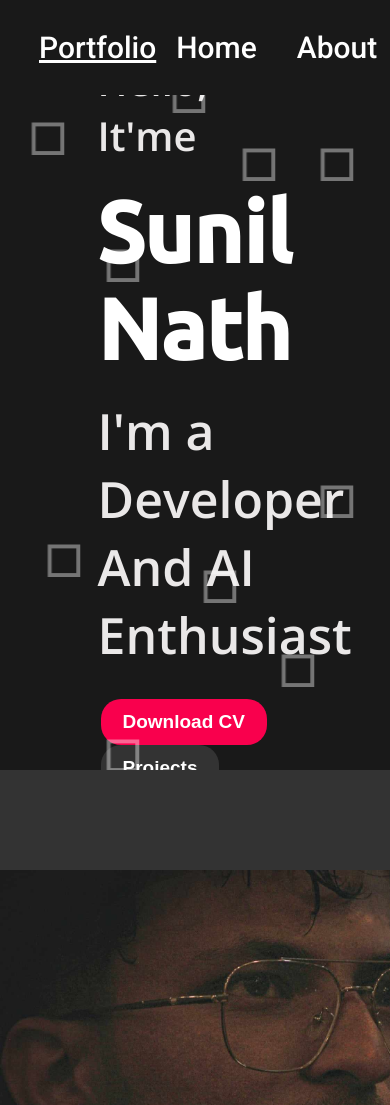
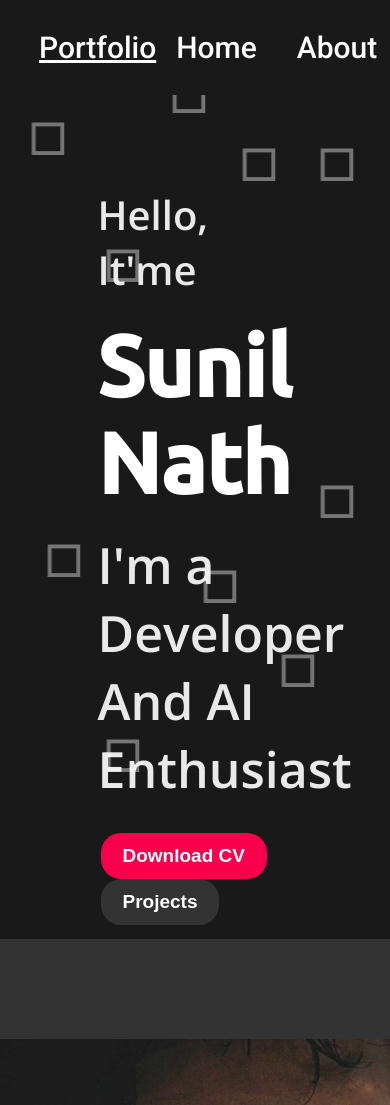
Before and after one commit to Sunilyogi333/Portfolio-Website, a plain HTML site: page index.html in a window 390 px wide. Shown: the top 1105 px of the page. Drawn offline with nearby package versions, Linux system fonts and the light colour scheme.

Commit message:
some update

```diff
--- a/index.html
+++ b/index.html
@@ -6,7 +6,7 @@
     <meta http-equiv="X-UA-Compatible" content="IE=edge">
     <meta name="viewport" content="width=device-width, initial-scale=1.0">
     <title>Sunil Nath-Portfolio website</title>
-    <link rel="stylesheet" href="style123.css">
+    <link rel="stylesheet" href="style.css">
     <script src="https://kit.fontawesome.com/5a78363638.js" crossorigin="anonymous"></script>
 </head>
 
--- a/style123.css
+++ b/style.css
@@ -585,3 +585,13 @@
     text-align: center;
     height: auto;
 }
+
+@media(max-width: 858px ){
+
+    .social-media{
+        padding-top: 0px;
+    }
+    .infocontainer{
+        height: 100vh;
+    }
+}
```
